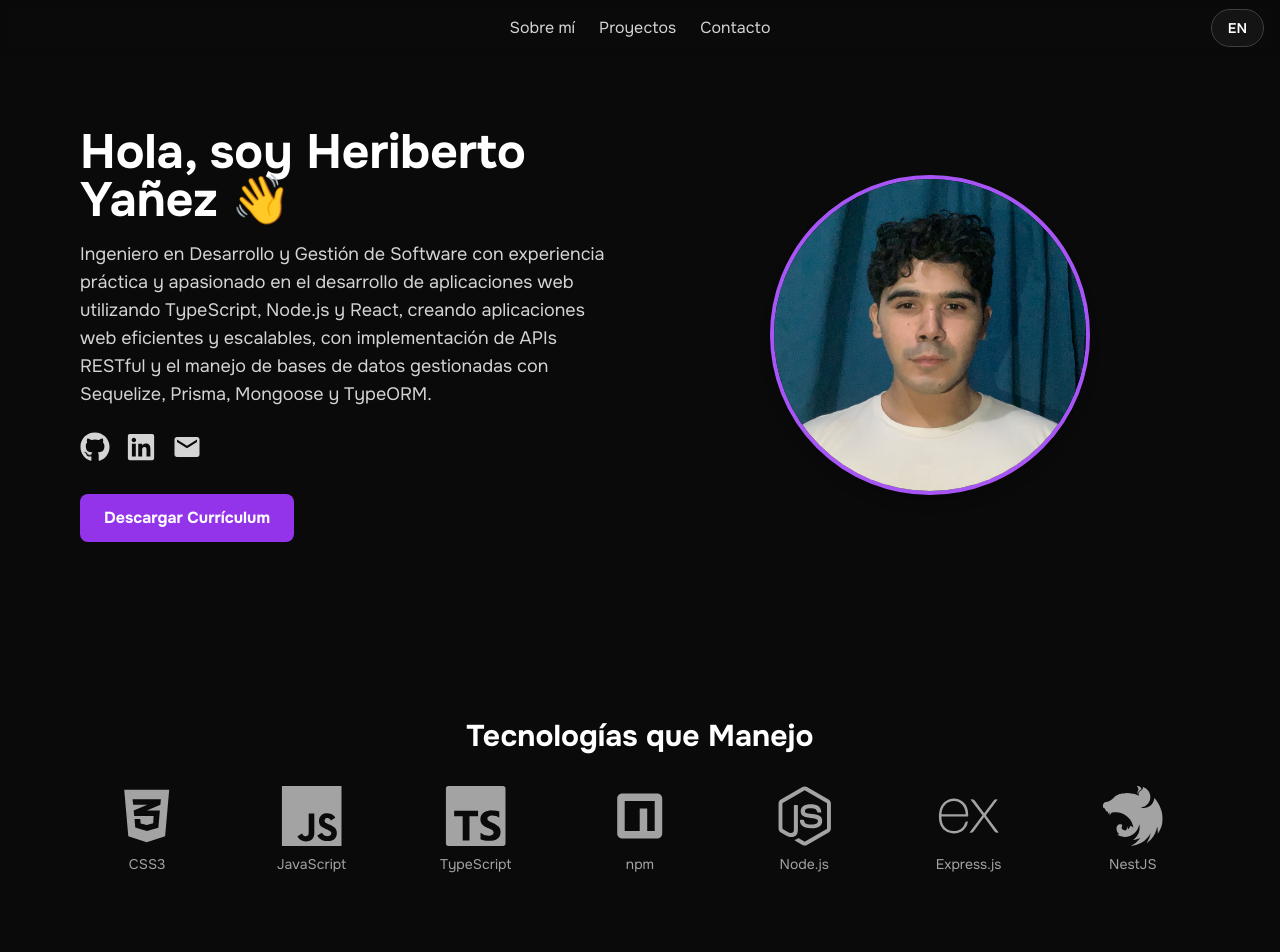
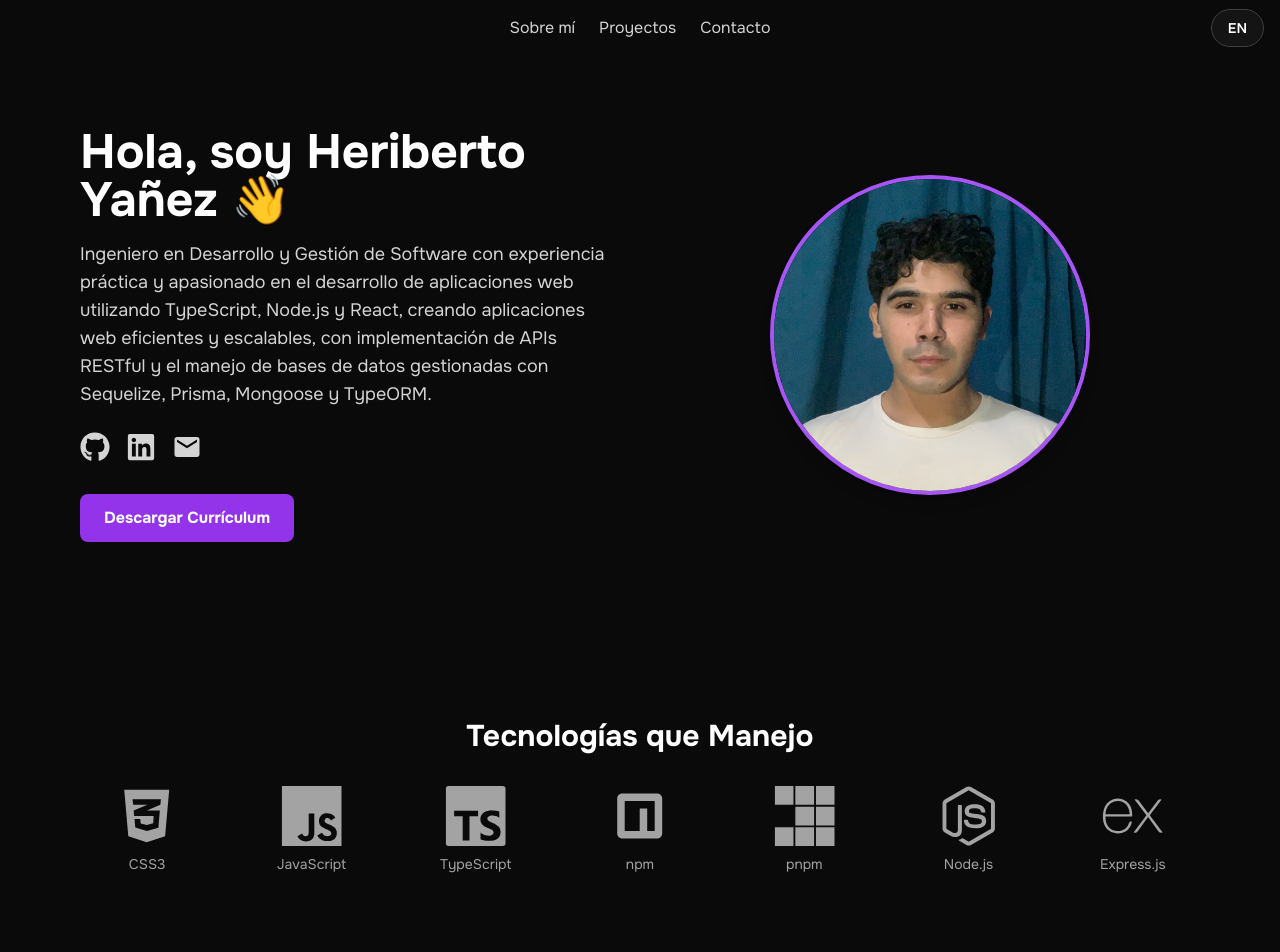
Before and after one commit to Herivasm/portfolio, a React (Vite) app: page / in a window 1280 px wide. Shown: the top 952 px of the page. Built offline with nearby package versions, Linux system fonts and the light colour scheme.

Commit message:
Add pnpm to TechCarousel technology list and update imports

```diff
--- a/src/components/TechCarousel.tsx
+++ b/src/components/TechCarousel.tsx
@@ -2,7 +2,7 @@ import { Swiper, SwiperSlide } from 'swiper/react'
 import { Autoplay } from 'swiper/modules'
 import './TechCarousel.css'
 import { FaReact, FaNodeJs, FaHtml5, FaCss3Alt } from 'react-icons/fa';
-import { SiTypescript, SiJavascript, SiTailwindcss, SiPostgresql, SiMongodb, SiNextdotjs, SiExpress, SiJest, SiSwagger, SiJsonwebtokens, SiMongoose, SiSequelize, SiPrisma, SiNodemon, SiZod, SiReactquery, SiReacthookform, SiReactrouter, SiAxios, SiVite, SiNestjs, SiTypeorm, SiNatsdotio, SiSqlite, SiMysql } from 'react-icons/si';
+import { SiTypescript, SiJavascript, SiTailwindcss, SiPostgresql, SiMongodb, SiNextdotjs, SiExpress, SiJest, SiSwagger, SiJsonwebtokens, SiMongoose, SiSequelize, SiPrisma, SiNodemon, SiZod, SiReactquery, SiReacthookform, SiReactrouter, SiAxios, SiVite, SiNestjs, SiTypeorm, SiNatsdotio, SiSqlite, SiMysql, SiPnpm } from 'react-icons/si';
 import { DiDocker } from 'react-icons/di';
 import { CgNpm } from 'react-icons/cg';
 import type { Language } from '../App'
@@ -17,6 +17,7 @@ const technologies = [
     { icon: <SiJavascript />, name: 'JavaScript' },
     { icon: <SiTypescript />, name: 'TypeScript' },
     { icon: <CgNpm />, name: 'npm' },
+    { icon: <SiPnpm />, name: 'pnpm' },
     { icon: <FaNodeJs />, name: 'Node.js' },
     { icon: <SiExpress />, name: 'Express.js' },
     { icon: <SiNestjs />, name: 'NestJS' },
```
